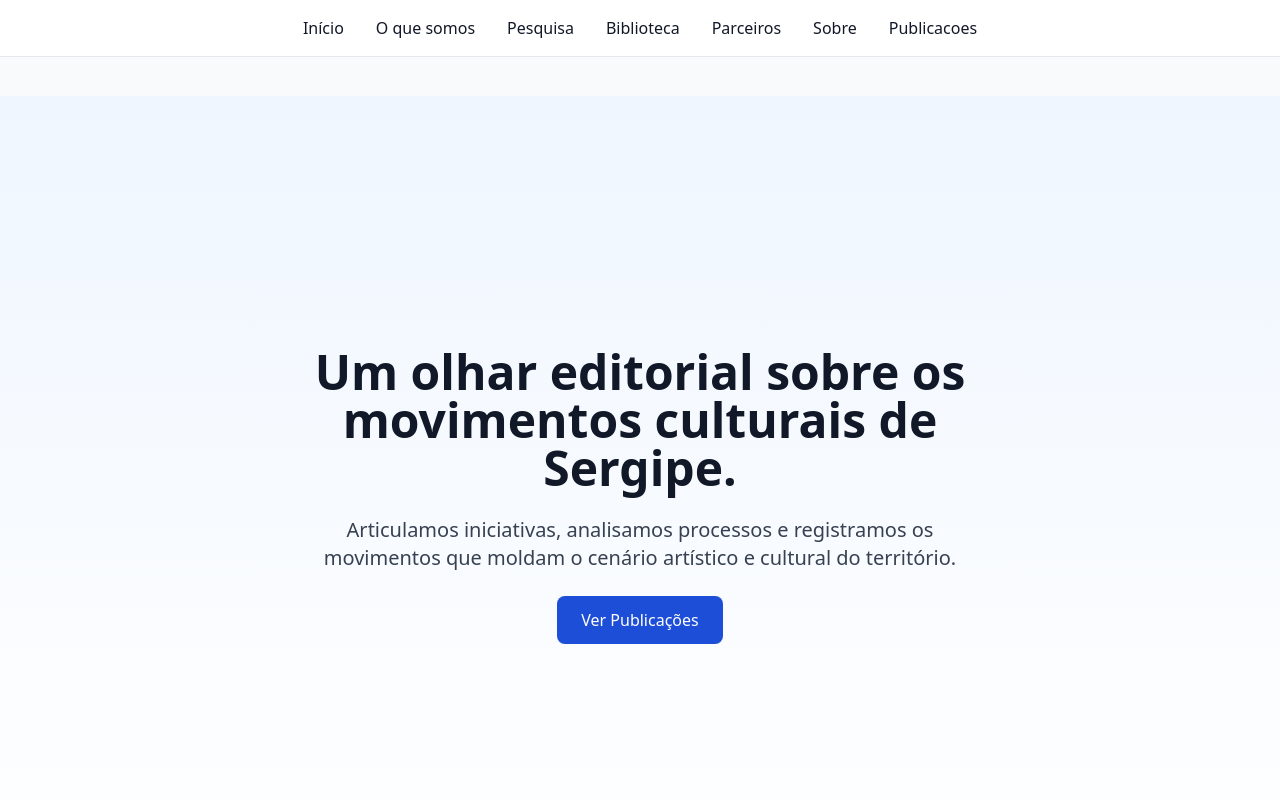
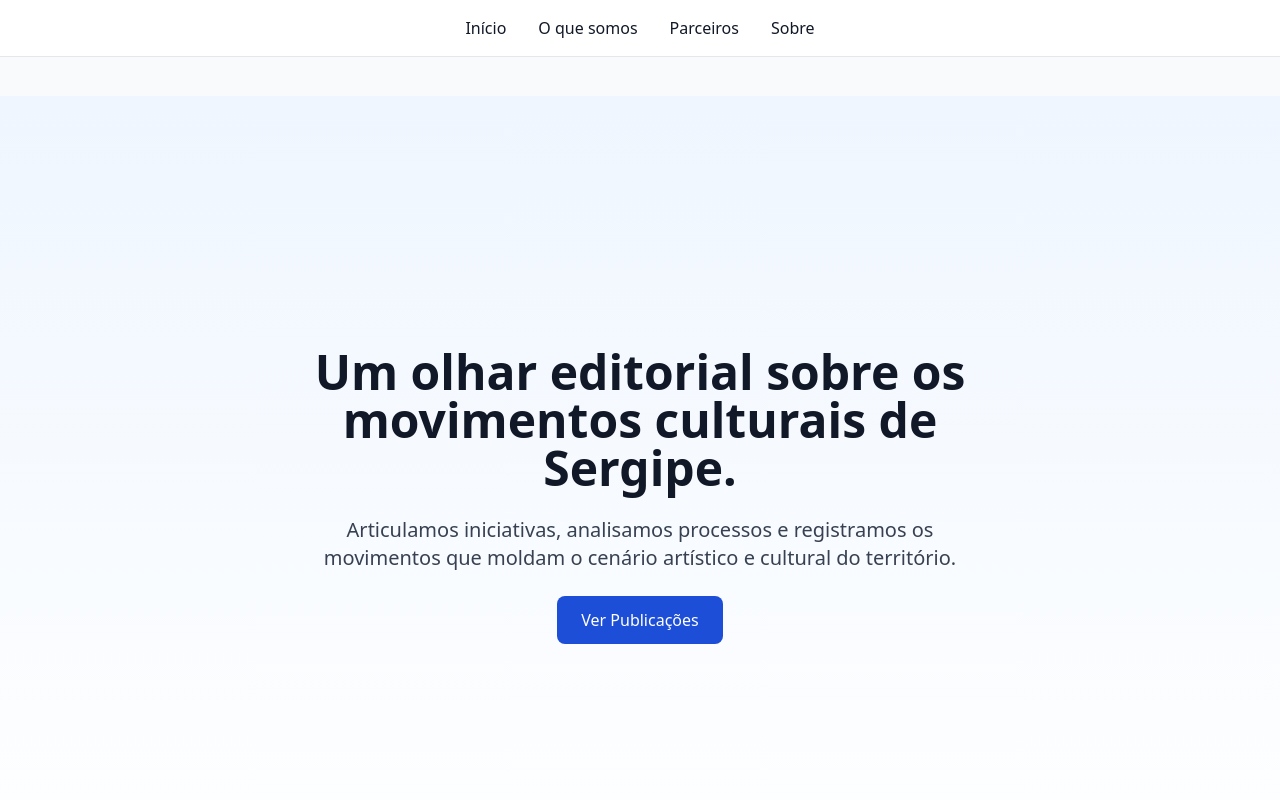
Before and after one commit to lyfeai2-labs/nextjs-institutional-template, a Next.js app in the folder web/: page / in a window 1280 px wide. Shown: the top 800 px of the page. Built offline with nearby package versions, Linux system fonts and the light colour scheme.

Commit message:
feat: implement modular product plan system with feature flags

```diff
--- a/web/app/components/Header.tsx
+++ b/web/app/components/Header.tsx
@@ -1,4 +1,5 @@
 import Link from 'next/link';
+import { features } from '../config/features';
 
 export default function Header() {
   return (
@@ -10,21 +11,29 @@ export default function Header() {
         <Link href="/o-que-somos" className="text-gray-900 hover:text-blue-700 transition-colors font-medium">
           O que somos
         </Link>
+        {features.pesquisa && (
           <Link href="/pesquisa" className="text-gray-900 hover:text-blue-700 transition-colors font-medium">
             Pesquisa
           </Link>
+        )}
+        {features.biblioteca && (
           <Link href="/biblioteca" className="text-gray-900 hover:text-blue-700 transition-colors font-medium">
             Biblioteca
           </Link>
+        )}
+        {features.parceiros && (
           <Link href="/parceiros" className="text-gray-900 hover:text-blue-700 transition-colors font-medium">
             Parceiros
           </Link>
+        )}
         <Link href="/sobre" className="text-gray-900 hover:text-blue-700 transition-colors font-medium">
           Sobre
         </Link>
+        {features.publicacoes && (
           <Link href="/publicacoes" className="text-gray-900 hover:text-blue-700 transition-colors font-medium">
             Publicacoes
           </Link>
+        )}
       </nav>
     </header>
   )
```
Lines whose indentation alone changed are shown as unchanged.
